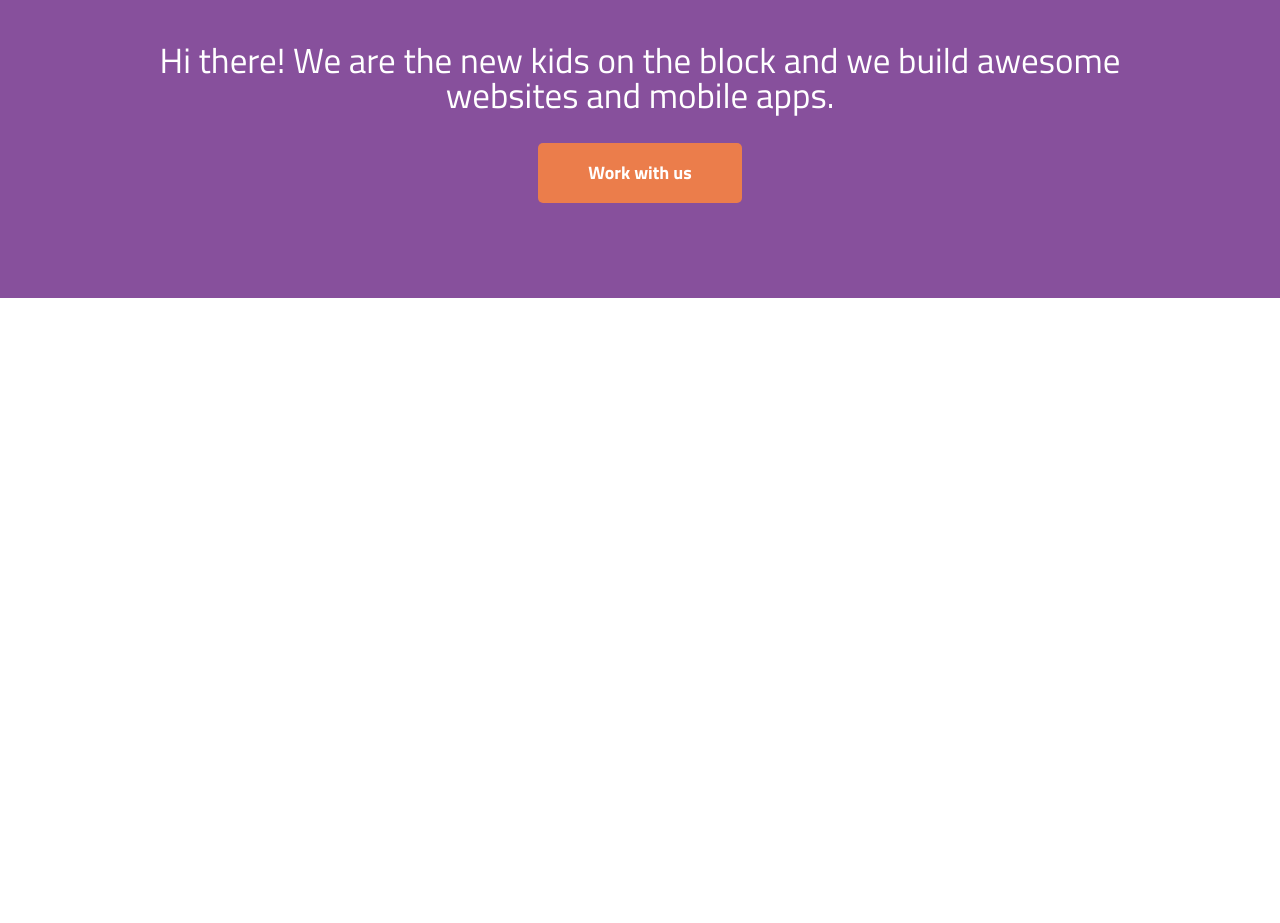
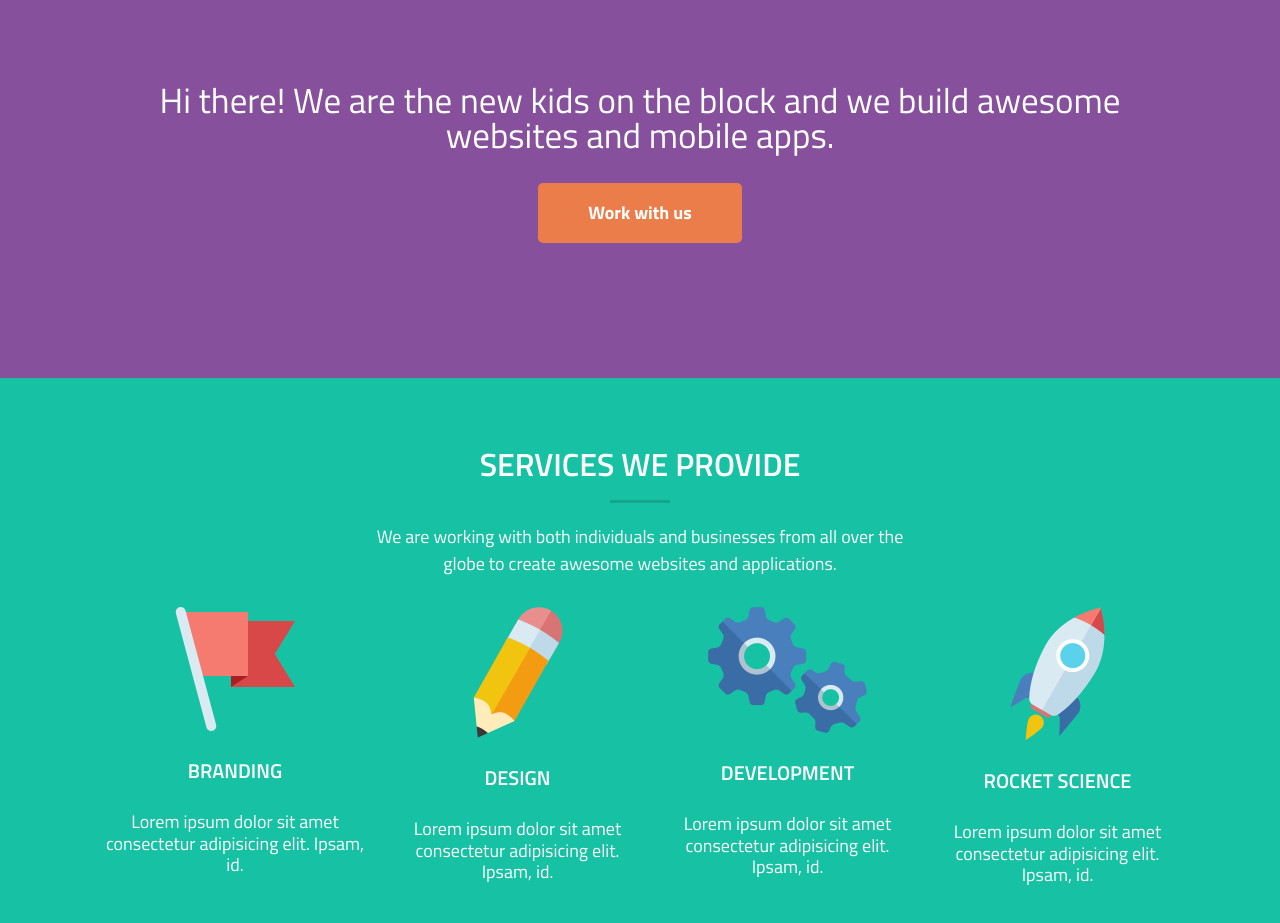
Before and after one commit to KseniaPopova02/Cuda, a plain HTML site: page index.html in a window 1280 px wide. Shown: the part 79-1002 px from the top of the page. Before the commit the page ends 800 px from the top, so only its background shows below. Drawn offline with Linux system fonts and the light colour scheme.

Commit message:
services section

```diff
--- a/css/style.scss
+++ b/css/style.scss
@@ -28,7 +28,7 @@ body {
     background-color: $purple;
 
     .wrapper {
-        height: 40vh;
+        height: 50vh;
         display: flex;
         flex-direction: column;
         justify-content: center;
@@ -85,3 +85,72 @@ body {
         }
     }
 }
+
+/*Services
+=============*/
+
+.services {
+    background-color: $green;
+}
+
+.services__header {
+    display: flex;
+    justify-content: center;
+    flex-direction: column;
+    text-align: center;
+    align-items: center;
+
+    h2 {
+        font-size: 32px;
+        font-weight: 600;
+        padding-top: 70px;
+    }
+
+    p {
+        max-width: 50%;
+        line-height: 1.5em;
+    }
+}
+
+.services__title::after {
+    content: "";
+    display: block;
+    width: 60px;
+    height: 3px;
+    margin: 20px auto;
+    background-color: #14a58c;
+}
+
+.services__items {
+    display: flex;
+    padding-top: 30px;
+}
+
+.services__item {
+    max-width: 25%;
+    justify-content: center;
+
+    img {
+        align-self: center;
+        margin: 0 auto;
+        display: block;
+    }
+
+    h3 {
+        text-align: center;
+        font-size: 20px;
+        font-weight: 600;
+        padding: 30px 0;
+        text-transform: uppercase;
+    }
+
+    p {
+        text-align: center;
+        padding-bottom: 70px;
+        line-height: 1.2em;
+    }
+}
+
+.services__item + .services__item {
+    padding-left: 25px;
+}
--- a/index.html
+++ b/index.html
@@ -4,7 +4,7 @@
     <meta charset="UTF-8">
     <meta http-equiv="X-UA-Compatible" content="IE=edge">
     <meta name="viewport" content="width=device-width, initial-scale=1.0">
-    <title>Document</title>
+    <title>Cuda</title>
     <link rel="preconnect" href="https://fonts.googleapis.com">
     <link rel="preconnect" href="https://fonts.gstatic.com" crossorigin>
     <link href="https://fonts.googleapis.com/css2?family=Titillium+Web:wght@400;600;700&display=swap" rel="stylesheet">
@@ -41,7 +41,7 @@
                         </li>
                     </ul>
                 </nav>
-            </div>
+            </div> <!--./header__inner-->
             <div class="wrapper">
                 <div class="header__title">
                     <h2>Hi there! We are the new kids on the block and we build awesome websites and mobile apps.</h2>
@@ -50,7 +50,51 @@
                     <button>Work with us</button>
                 </div>
             </div>
-        </div>
+        </div> <!--./container-->
     </header>
+
+    <main>
+
+     <!--Services
+    =============-->
+        <section class="services">
+            <div class="container">
+                <div class="services__inner">
+                    <div class="services__header">
+                        <h2 class="services__title">SERVICES WE PROVIDE</h2>
+                        <p>We are working with both individuals and businesses from all over the globe to create awesome websites and applications.</p>
+                    </div>
+
+                    <div class="services__items">
+
+                        <div class="services__item">
+                            <img src="images/flag.png" alt="flag">
+                            <h3>Branding</h3>
+                            <p>Lorem ipsum dolor sit amet consectetur adipisicing elit. Ipsam, id.</p>
+                        </div>
+
+                        <div class="services__item">
+                            <img src="images/Crayon.png" alt="flag">
+                            <h3>Design</h3>
+                            <p>Lorem ipsum dolor sit amet consectetur adipisicing elit. Ipsam, id.</p>
+                        </div>
+
+                        <div class="services__item">
+                            <img src="images/Gears.png" alt="flag">
+                            <h3>Development</h3>
+                            <p>Lorem ipsum dolor sit amet consectetur adipisicing elit. Ipsam, id.</p>
+                        </div>
+
+                        <div class="services__item">
+                            <img src="images/Rocket.png" alt="flag">
+                            <h3>Rocket science</h3>
+                            <p>Lorem ipsum dolor sit amet consectetur adipisicing elit. Ipsam, id.</p>
+                        </div>
+
+                    </div>
+                </div><!--./services__inner-->
+            </div><!--./container-->
+        </section>
+    </main>
 </body>
 </html>
```
Also changed, not shown: css/style.css, images/Crayon.png (added), images/Gears.png (added), images/Rocket.png (added), images/flag.png (added), 1 other file.
